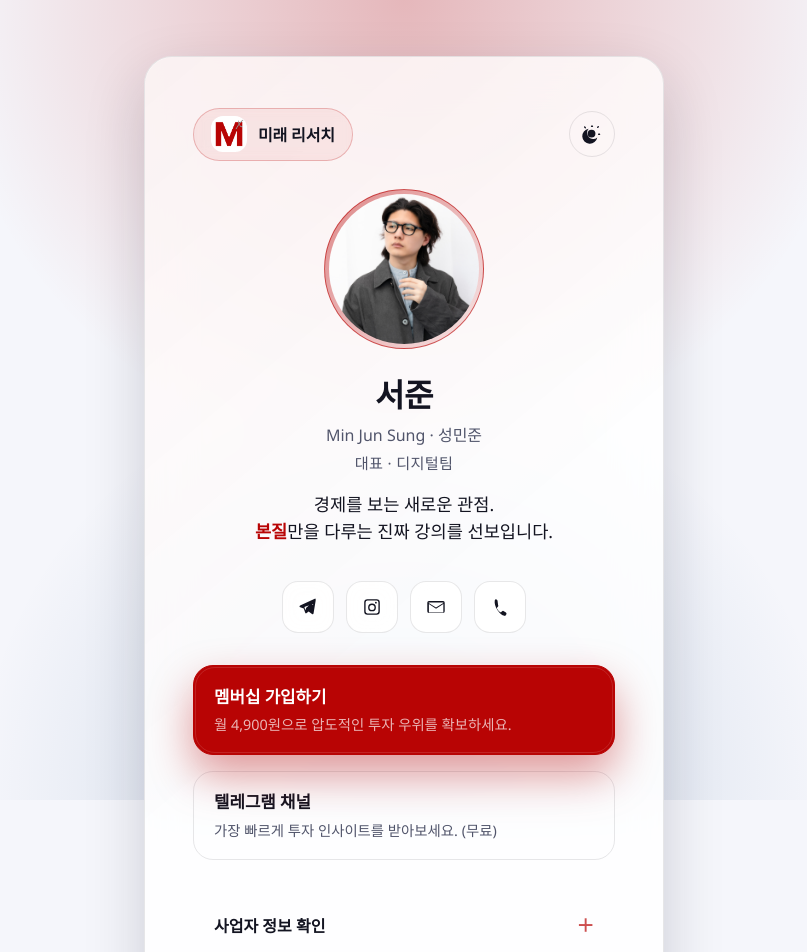
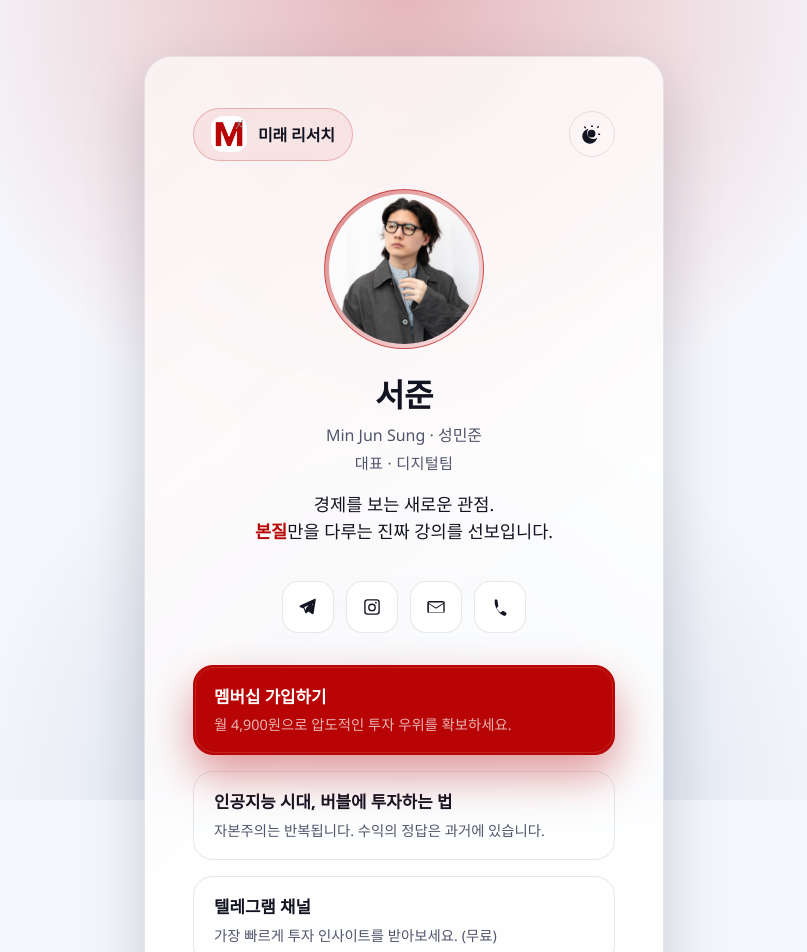
Before and after one commit to themrsung/sjun-me-home, a React (Create React App) app: page / in a window 1280 px wide. Shown: the top 952 px of the page, without its empty margins (236-1043 px from the left). Built offline with nearby package versions, Linux system fonts and the light colour scheme; a web font is replaced by a local one.

Commit message:
feat: Add additional link item for investment insights

```diff
--- a/src/App.tsx
+++ b/src/App.tsx
@@ -15,6 +15,11 @@ const linkItems = [
     href: 'https://class101.net/ko/creators/@sjun/membership?creatorId=y9LBXJ8qHwgfntqiXIY9QffRkC02',
     description: '월 4,900원으로 압도적인 투자 우위를 확보하세요.',
     emphasis: true,
+  },
+  {
+    label: '인공지능 시대, 버블에 투자하는 법',
+    href: 'https://class101.net/ko/products/68db8809c371cea6c296a532',
+    description: '자본주의는 반복됩니다. 수익의 정답은 과거에 있습니다.',
   },
   {
     label: '텔레그램 채널',
```
